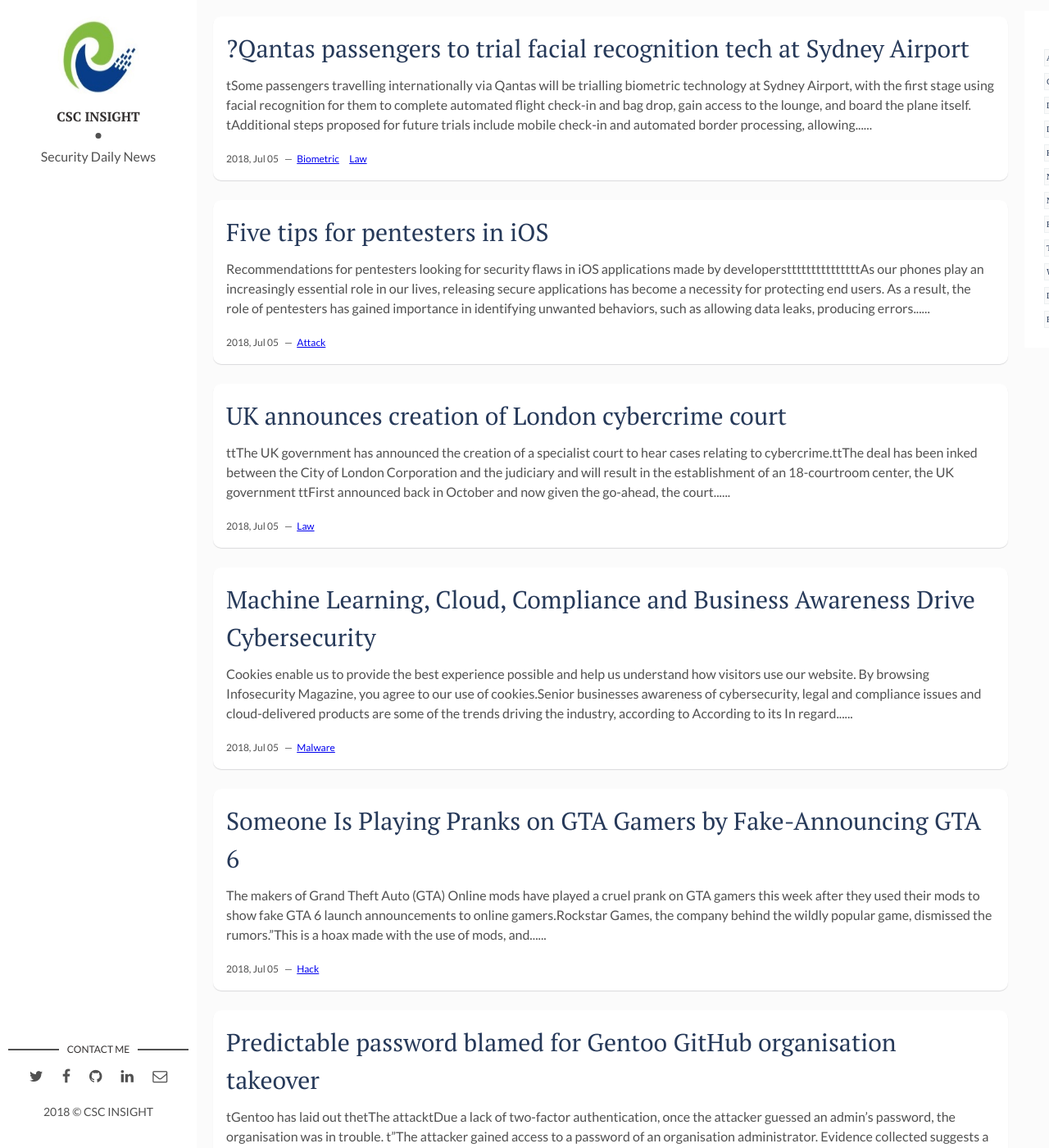
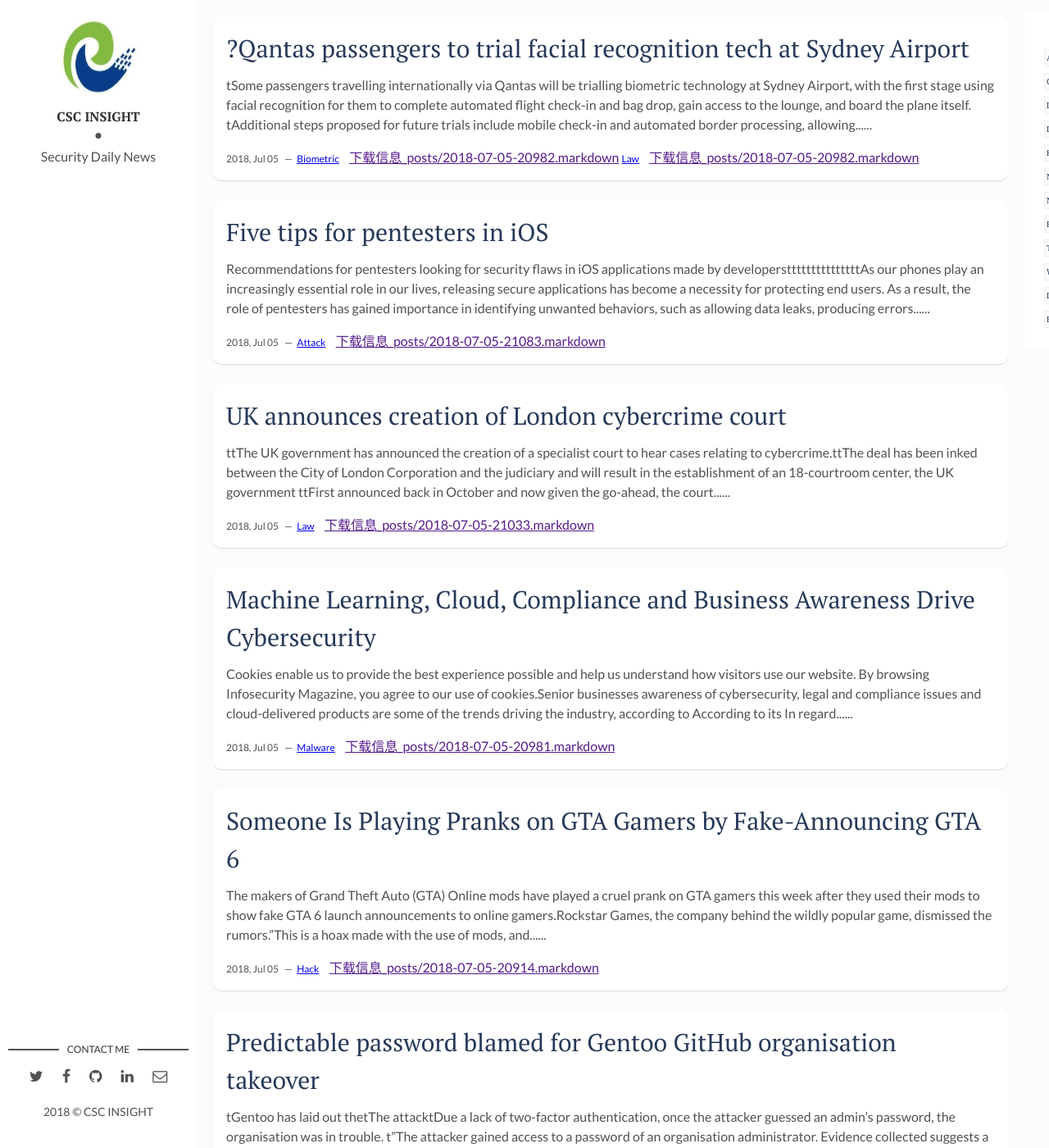
Before and after one commit to Marshalord/CSC005, a Jekyll site: the page built from index.html, in a window 1280 px wide and 1400 px high. Shown: the whole window at 82% size. Built offline with Jekyll 4.4.1, drawn with Linux system fonts in a browser that asks for light colours; nearby versions of some CDN libraries; some of the changed text lies outside the part shown.

Commit message:
First pages commit

```diff
--- a/index.html
+++ b/index.html
@@ -66,6 +66,7 @@
     {% for tag in post.tags %}
     <span class="post-words"><a href="{{site.selfurl}}tags/#{{ tag | cgi_escape}}">{{ tag }}</a></span>
     <span>&nbsp;&nbsp;</span>
+    <span class="post-download"><a href="">下载信息{{post.path}}</a></span>
     {% endfor %}
   </div>
 </article>
```
